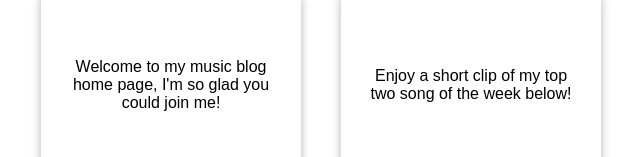
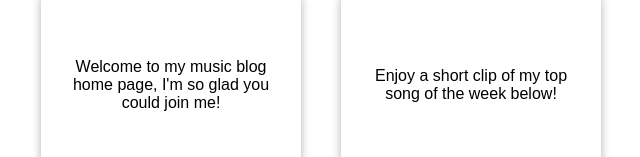
Before and after one commit to ShaunSenn/shauns-react-music-blog, a React (Create React App) app: page / in a window 1280 px wide. Shown: the part 251-408 px from the top of the page, without its empty margins (319-959 px from the left). Built offline with nearby package versions, Linux system fonts and the light colour scheme.

Commit message:
spelling error fixed for final submission

```diff
--- a/src/components/parent_pages/home.js
+++ b/src/components/parent_pages/home.js
@@ -18,7 +18,7 @@ export default function Home() {
                 </div>
                 <div className='right-column'>
                     <div className='square-container'>
-                        <p>Enjoy a short clip of my top two song of the week below!</p>
+                        <p>Enjoy a short clip of my top song of the week below!</p>
                     </div>
                     <div className='square-container'>
                         <iframe title="Title Song 1" src="https://open.spotify.com/embed/track/2jzeP1ysUBZzpNS4DW9DGK?utm_source=generator&theme=0" width="200px" height="80" frameBorder="0" allowFullScreen="" allow="autoplay; clipboard-write; encrypted-media; fullscreen; picture-in-picture"></iframe>
```
